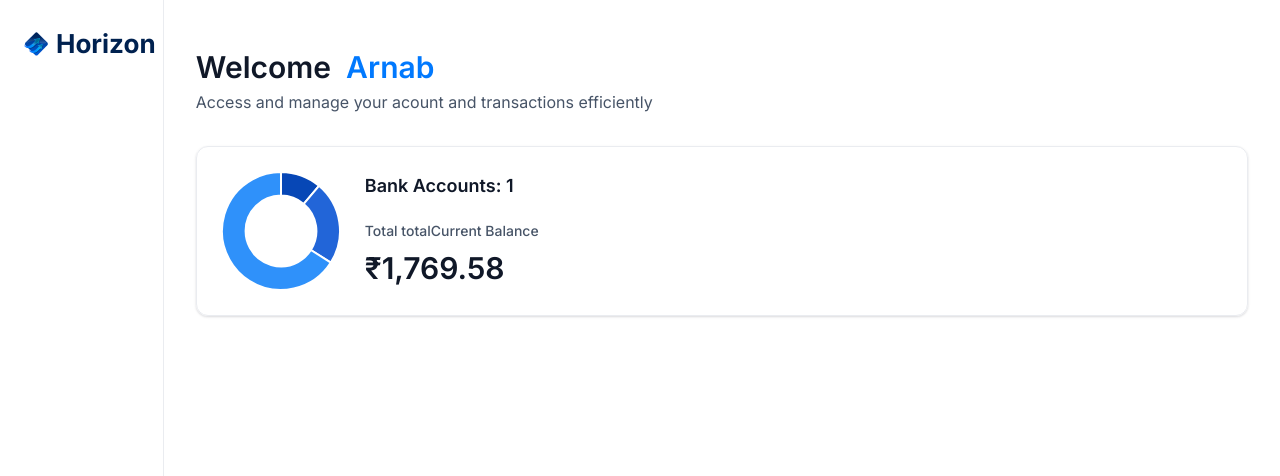
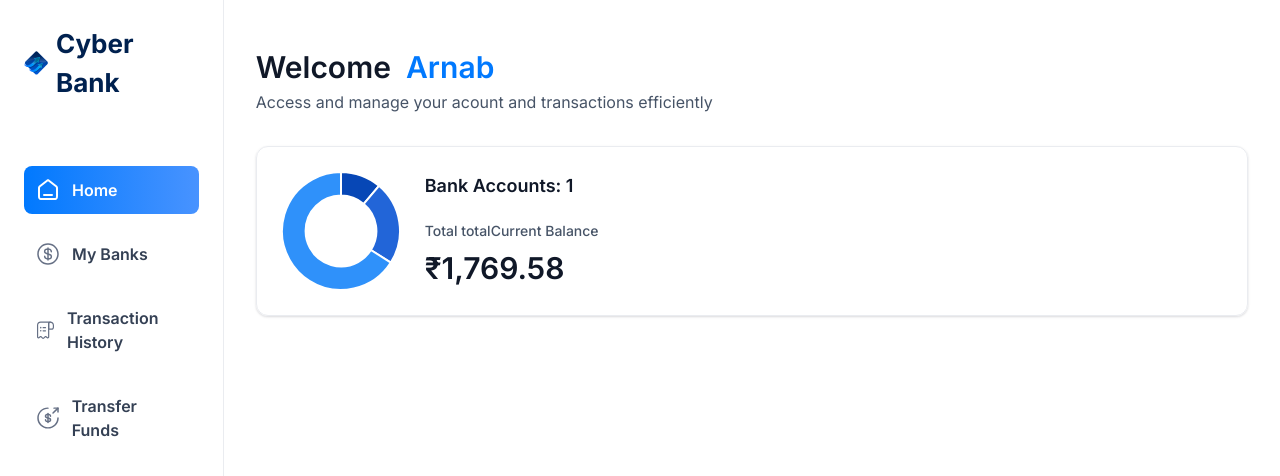
Before and after one commit to SenArnab/cyber-bank, a Next.js app: page / in a window 1280 px wide. Shown: the top 476 px of the page. Built offline with nearby package versions, Linux system fonts and the light colour scheme.

Commit message:
implement component

```diff
--- a/app/(root)/layout.tsx
+++ b/app/(root)/layout.tsx
@@ -1,5 +1,6 @@
+import MobileNav from "@/components/MobileNav";
 import Sidebar from "@/components/Sidebar";
-
+import Image from "next/image";
 export default function RootLayout({
   children,
 }: Readonly<{
@@ -10,7 +11,16 @@ export default function RootLayout({
   return (
    <main className="flex h-screen w-full font-inter">
     < Sidebar user={loggedIn}/>
-    {children}
+
+    <div className="flec size-full size-col">
+      <div className="root-layout">
+        <Image src="/icons/logo.svg" width={30} height={30} alt="menu icon" />
+        <div>
+          <MobileNav user= {loggedIn} />
+        </div>
+      </div>
+      {children}
+    </div>
    </main>
   );
 }
--- /dev/null
+++ b/components/MobileNav.tsx
@@ -0,0 +1,9 @@
+import React from 'react'
+
+const MobileNav = ( {user} : MobileNavProps) => {
+  return (
+    <div>MobileNav</div>
+  )
+}
+
+export default MobileNav
--- a/components/Sidebar.tsx
+++ b/components/Sidebar.tsx
@@ -1,7 +1,14 @@
+'use client'
+
+import { sidebarLinks } from "@/constants"
+import { cn } from "@/lib/utils"
 import Image from "next/image"
 import Link from "next/link"
+import { usePathname } from "next/navigation"
 
 const Sidebar = ({user} : SiderbarProps) => {
+  const pathname = usePathname();
+
   return (
     <section className="sidebar">
         <nav className="flex flex-col gap-4">
@@ -10,11 +17,35 @@ const Sidebar = ({user} : SiderbarProps) => {
             src="/icons/logo.svg"
             width={34}
             height={34}
-            alt="Horizon logo"
+            alt="Cyber Bank logo"
             className="size-[24px] max-xl:size-14"
           />
-          <h1 className="sidebar-logo">Horizon</h1>
+          <h1 className="sidebar-logo">Cyber Bank</h1>
         </Link>
+
+        {sidebarLinks.map((item) => {
+          const isActive =
+          pathname === item.route || pathname.startsWith(`${item.route}/`)
+
+          return (
+            <Link href={item.route} key={item.label}
+            className={cn('sidebar-link', {'bg-bank-gradient':isActive})}>
+              <div className="relative size-6">
+                <Image
+                  src={item.imgURL}
+                  alt={item.label}
+                  fill
+                  className={cn({
+                    'brightness-[3] innvert-0': isActive
+                  })}
+                />
+              </div>
+              <p className={cn("sidebar-label", {"!text-white": isActive})}>
+                  {item.label}
+              </p>
+            </Link>
+          )
+        })}
         </nav>
     </section>
   )
```
